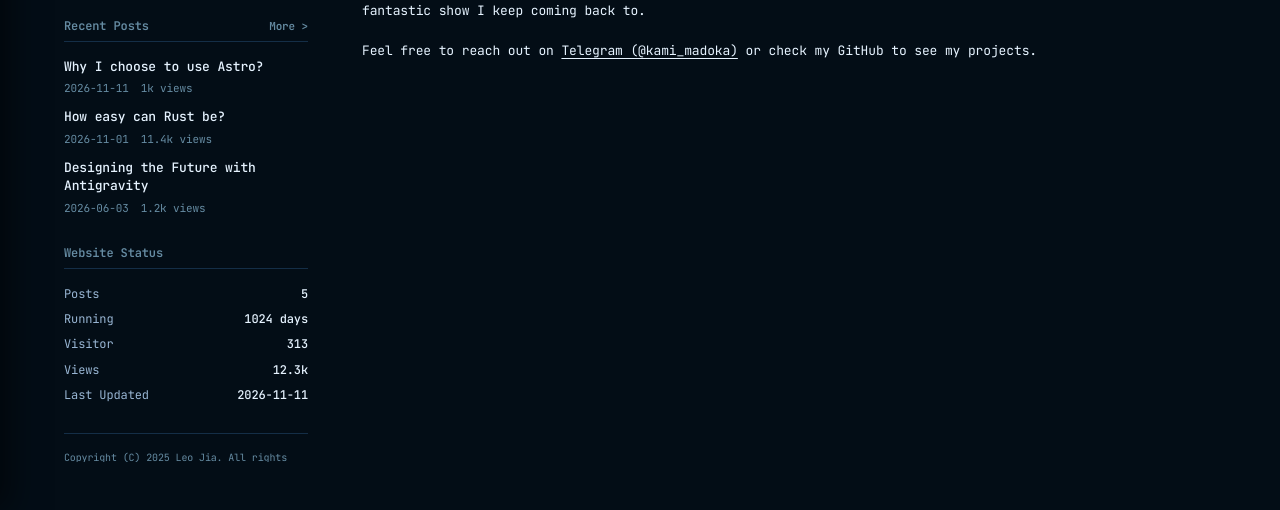
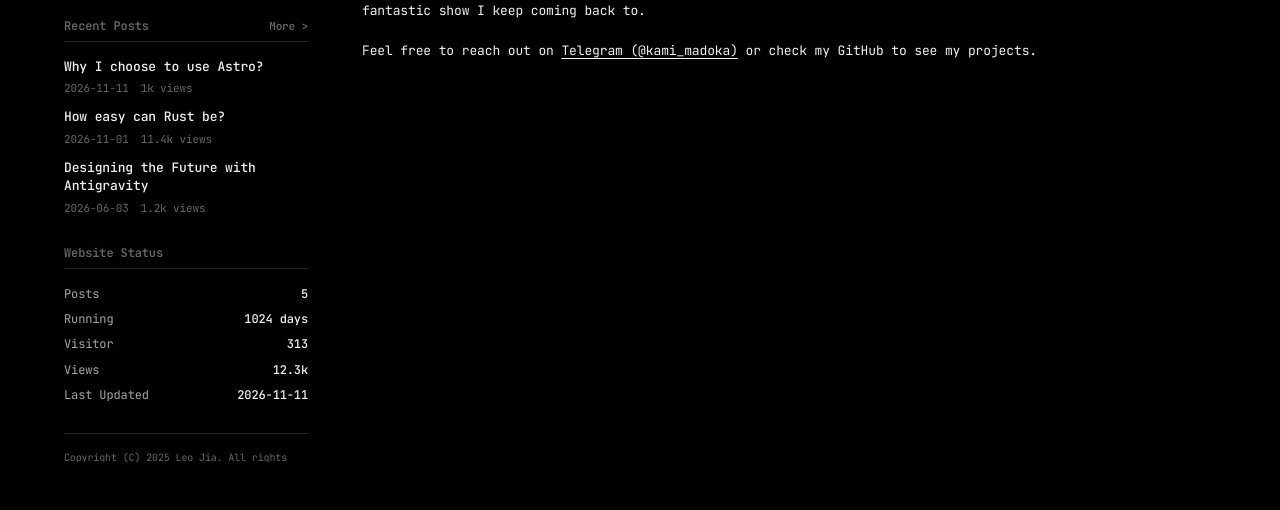
Before and after one commit to yuanzui-cf/nayuta, an Astro site: page / in a window 1280 px wide. Shown: the part 290-800 px from the top of the page. Built offline with nearby package versions, Linux system fonts and the light colour scheme; Astro itself is replaced by a stand-in of ours.

Commit message:
feat(theme): extract modular themes and support config-based selection

```diff
--- a/src/components/DynamicWidget.astro
+++ b/src/components/DynamicWidget.astro
@@ -4,7 +4,6 @@ import Categories from '../widgets/Categories.astro';
 import RecentPosts from '../widgets/RecentPosts.astro';
 import WebsiteStatus from '../widgets/WebsiteStatus.astro';
 import ServerInfo from '../widgets/ServerInfo.astro';
-import ChooseTheme from '../widgets/ChooseTheme.astro';
 import SearchWidget from '../widgets/SearchWidget.astro';
 
 interface Props {
@@ -19,5 +18,4 @@ const { name } = Astro.props;
 {name === 'recent-posts' && <RecentPosts />}
 {name === 'website-status' && <WebsiteStatus />}
 {name === 'server-info' && <ServerInfo />}
-{name === 'choose-theme' && <ChooseTheme />}
 {name === 'search' && <SearchWidget />}
--- a/src/config.ts
+++ b/src/config.ts
@@ -6,7 +6,7 @@ const config: Config = {
   avatar: '/assets/images/avatar.jpg',
   description: '🏫 Undergraduate Student | 🤷‍♂️ Aspiring Full Stack Engineer',
   site_url: '',
-
+  theme: 'oled-dark',
   links: [
     {
       content: {
--- a/src/layouts/head-base.astro
+++ b/src/layouts/head-base.astro
@@ -1,9 +1,34 @@
 ---
+import config from '../config';
+
 interface Props {
   title: string;
 }
 
 const { title } = Astro.props;
+
+const rawThemeName = config.theme || 'nayuta-aqua';
+const themeBaseName = rawThemeName.replace(/\.css$/, '');
+const themeFileName = `${themeBaseName}.css`;
+
+const themeLoaders = import.meta.glob('/src/styles/themes/*.css', {
+  query: '?raw',
+  import: 'default',
+});
+
+const themePath = `/src/styles/themes/${themeFileName}`;
+const loadTheme = themeLoaders[themePath];
+
+if (!loadTheme) {
+  const availableThemes = Object.keys(themeLoaders)
+    .map((p) => p.replace('/src/styles/themes/', '').replace(/\.css$/, ''))
+    .join(', ');
+  throw new Error(
+    `Theme "${themeBaseName}" not found in src/styles/themes/. Available themes: ${availableThemes}`,
+  );
+}
+
+const themeCss = (await loadTheme()) as string;
 ---
 
 <meta charset="UTF-8" />
@@ -14,3 +39,5 @@ const { title } = Astro.props;
 <meta name="description" content="" />
 <meta name="keywords" content="" />
 <meta name="author" content="" />
+
+<style is:global set:html={themeCss}></style>
--- a/src/layouts/left-sidebar.astro
+++ b/src/layouts/left-sidebar.astro
@@ -10,7 +10,7 @@
   <footer class="left-footer">
     <p>Copyright (C) 2025 Leo Jia. All rights reserved.</p>
     <p>
-      Powered by <a href="#">Litepage</a>. Designed by <a href="#">Leo Jia</a>.
+      Powered by <a href="#">Nayuta</a>. Designed by <a href="#">Leo Jia</a>.
     </p>
   </footer>
 </aside>
--- a/src/styles/global.css
+++ b/src/styles/global.css
@@ -3,22 +3,6 @@
 @import url('https://fonts.googleapis.com/css2?family=Fira+Code:wght@400;500;600;700&family=JetBrains+Mono:ital,wght@0,400;0,500;0,600;0,700;1,400&display=swap');
 
 :root {
-  /* Semantic Tokens - Default: Kani Nayuta Aqua Blue */
-  --ny-color-bg: #030d16;
-  --ny-color-surface: #071524;
-  --ny-color-surface-container: #0c2033;
-  --ny-color-surface-elevated: #112a42;
-  --ny-color-text: #e6f3ff;
-  --ny-color-text-muted: #99b6d4;
-  --ny-color-text-subtle: #668ca3;
-  --ny-color-primary: #0099cc;
-  --ny-color-primary-hover: #1ab2e6;
-  --ny-color-primary-active: #0077a3;
-  --ny-color-primary-text: #ffffff;
-  --ny-color-border: #142e47;
-  --ny-color-outline: #00bfff;
-  --ny-color-shadow: rgba(0, 0, 0, 0.5);
-
   /* Typography */
   --ny-font-ui: 'JetBrains Mono', 'Fira Code', ui-monospace, monospace;
   --ny-font-prose: var(--ny-font-ui);
@@ -50,57 +34,6 @@
   --ny-layout-right-width: 200px;
 }
 
-/* Midnight Blue */
-html[data-theme='midnight-blue'] {
-  --ny-color-bg: #020710;
-  --ny-color-surface: #050d18;
-  --ny-color-surface-container: #081525;
-  --ny-color-surface-elevated: #0c1d32;
-  --ny-color-text: #e1ebf5;
-  --ny-color-text-muted: #95adca;
-  --ny-color-text-subtle: #6282a3;
-  --ny-color-primary: #0066cc;
-  --ny-color-primary-hover: #1a85ff;
-  --ny-color-primary-active: #004fad;
-  --ny-color-primary-text: #ffffff;
-  --ny-color-border: #10233c;
-  --ny-color-outline: #3399ff;
-}
-
-/* Sakura Pink */
-html[data-theme='sakura-pink'] {
-  --ny-color-bg: #1c0811;
-  --ny-color-surface: #260f1b;
-  --ny-color-surface-container: #361727;
-  --ny-color-surface-elevated: #462035;
-  --ny-color-text: #faebf2;
-  --ny-color-text-muted: #d9a3be;
-  --ny-color-text-subtle: #b37495;
-  --ny-color-primary: #ff6699;
-  --ny-color-primary-hover: #ff80ab;
-  --ny-color-primary-active: #cc3366;
-  --ny-color-primary-text: #ffffff;
-  --ny-color-border: #4d1d35;
-  --ny-color-outline: #ff99bc;
-}
-
-/* OLED Dark */
-html[data-theme='oled-dark'] {
-  --ny-color-bg: #000000;
-  --ny-color-surface: #0a0a0a;
-  --ny-color-surface-container: #141414;
-  --ny-color-surface-elevated: #1e1e1e;
-  --ny-color-text: #f0f0f0;
-  --ny-color-text-muted: #a5a5a5;
-  --ny-color-text-subtle: #666666;
-  --ny-color-primary: #333333;
-  --ny-color-primary-hover: #444444;
-  --ny-color-primary-active: #222222;
-  --ny-color-primary-text: #ffffff;
-  --ny-color-border: #262626;
-  --ny-color-outline: #777777;
-}
-
 * {
   box-sizing: border-box;
   margin: 0;
--- /dev/null
+++ b/src/styles/themes/midnight-blue.css
@@ -0,0 +1,16 @@
+:root {
+  --ny-color-bg: #020710;
+  --ny-color-surface: #050d18;
+  --ny-color-surface-container: #081525;
+  --ny-color-surface-elevated: #0c1d32;
+  --ny-color-text: #e1ebf5;
+  --ny-color-text-muted: #95adca;
+  --ny-color-text-subtle: #6282a3;
+  --ny-color-primary: #0066cc;
+  --ny-color-primary-hover: #1a85ff;
+  --ny-color-primary-active: #004fad;
+  --ny-color-primary-text: #ffffff;
+  --ny-color-border: #10233c;
+  --ny-color-outline: #3399ff;
+  --ny-color-shadow: rgba(0, 0, 0, 0.5);
+}
--- /dev/null
+++ b/src/styles/themes/nayuta-aqua.css
@@ -0,0 +1,16 @@
+:root {
+  --ny-color-bg: #030d16;
+  --ny-color-surface: #071524;
+  --ny-color-surface-container: #0c2033;
+  --ny-color-surface-elevated: #112a42;
+  --ny-color-text: #e6f3ff;
+  --ny-color-text-muted: #99b6d4;
+  --ny-color-text-subtle: #668ca3;
+  --ny-color-primary: #0099cc;
+  --ny-color-primary-hover: #1ab2e6;
+  --ny-color-primary-active: #0077a3;
+  --ny-color-primary-text: #ffffff;
+  --ny-color-border: #142e47;
+  --ny-color-outline: #00bfff;
+  --ny-color-shadow: rgba(0, 0, 0, 0.5);
+}
--- /dev/null
+++ b/src/styles/themes/oled-dark.css
@@ -0,0 +1,16 @@
+:root {
+  --ny-color-bg: #000000;
+  --ny-color-surface: #0a0a0a;
+  --ny-color-surface-container: #141414;
+  --ny-color-surface-elevated: #1e1e1e;
+  --ny-color-text: #f0f0f0;
+  --ny-color-text-muted: #a5a5a5;
+  --ny-color-text-subtle: #666666;
+  --ny-color-primary: #333333;
+  --ny-color-primary-hover: #444444;
+  --ny-color-primary-active: #222222;
+  --ny-color-primary-text: #ffffff;
+  --ny-color-border: #262626;
+  --ny-color-outline: #777777;
+  --ny-color-shadow: rgba(0, 0, 0, 0.8);
+}
--- /dev/null
+++ b/src/styles/themes/sakura-pink.css
@@ -0,0 +1,16 @@
+:root {
+  --ny-color-bg: #1c0811;
+  --ny-color-surface: #260f1b;
+  --ny-color-surface-container: #361727;
+  --ny-color-surface-elevated: #462035;
+  --ny-color-text: #faebf2;
+  --ny-color-text-muted: #d9a3be;
+  --ny-color-text-subtle: #b37495;
+  --ny-color-primary: #ff6699;
+  --ny-color-primary-hover: #ff80ab;
+  --ny-color-primary-active: #cc3366;
+  --ny-color-primary-text: #ffffff;
+  --ny-color-border: #4d1d35;
+  --ny-color-outline: #ff99bc;
+  --ny-color-shadow: rgba(0, 0, 0, 0.5);
+}
--- a/src/types/config.ts
+++ b/src/types/config.ts
@@ -11,6 +11,9 @@ export interface Config {
   description?: string;
   // Site URL
   site_url?: string;
+
+  // Theme name in src/styles/themes/ without .css extension (e.g. 'nayuta-aqua')
+  theme?: string;
 
   // Links to display in the header
   links?: Link[];
--- a/src/widgets/ChooseTheme.astro
+++ /dev/null
@@ -1,112 +0,0 @@
----
-import Widget from './Widget.astro';
----
-
-<Widget title="Choose Theme">
-  <div class="theme-swatches">
-    <div
-      class="theme-swatch active"
-      style="background-color: #0099cc"
-      title="Nayuta Aqua"
-      data-theme-id=""
-    >
-    </div>
-    <div
-      class="theme-swatch"
-      style="background-color: #0066cc"
-      title="Midnight Blue"
-      data-theme-id="midnight-blue"
-    >
-    </div>
-    <div
-      class="theme-swatch"
-      style="background-color: #ff6699"
-      title="Sakura Pink"
-      data-theme-id="sakura-pink"
-    >
-    </div>
-    <div
-      class="theme-swatch"
-      style="background-color: #333333"
-      title="OLED Dark"
-      data-theme-id="oled-dark"
-    >
-    </div>
-  </div>
-</Widget>
-
-<script is:inline>
-  // Run immediately to prevent Flash of Unstyled Content (FOUC)
-  (function () {
-    const savedTheme = localStorage.getItem('nayuta-theme') || '';
-    if (savedTheme) {
-      document.documentElement.setAttribute('data-theme', savedTheme);
-    }
-  })();
-</script>
-
-<script>
-  function setupThemeSwitcher() {
-    const swatches = document.querySelectorAll('.theme-swatch');
-
-    function updateActiveSwatches(theme: string) {
-      swatches.forEach((swatch) => {
-        const themeId = swatch.getAttribute('data-theme-id') || '';
-        if (themeId === theme) {
-          swatch.classList.add('active');
-        } else {
-          swatch.classList.remove('active');
-        }
-      });
-    }
-
-    // Sync UI to current theme state
-    const currentTheme = localStorage.getItem('nayuta-theme') || '';
-    updateActiveSwatches(currentTheme);
-
-    swatches.forEach((swatch) => {
-      swatch.addEventListener('click', () => {
-        const theme = swatch.getAttribute('data-theme-id') || '';
-        if (theme) {
-          document.documentElement.setAttribute('data-theme', theme);
-          localStorage.setItem('nayuta-theme', theme);
-        } else {
-          document.documentElement.removeAttribute('data-theme');
-          localStorage.removeItem('nayuta-theme');
-        }
-        updateActiveSwatches(theme);
-      });
-    });
-  }
-
-  // Setup theme switcher on page load (and support Astro view transitions if added later)
-  setupThemeSwitcher();
-  document.addEventListener('astro:after-swap', setupThemeSwitcher);
-</script>
-
-<style>
-  .theme-swatches {
-    display: flex;
-    gap: 8px;
-  }
-
-  .theme-swatch {
-    width: 18px;
-    height: 18px;
-    border-radius: 50%;
-    border: 1px solid var(--ny-color-border);
-    cursor: pointer;
-    position: relative;
-  }
-
-  .theme-swatch.active::after {
-    content: '';
-    position: absolute;
-    width: 6px;
-    height: 6px;
-    background-color: #fff;
-    border-radius: 50%;
-    top: 5px;
-    left: 5px;
-  }
-</style>
```
